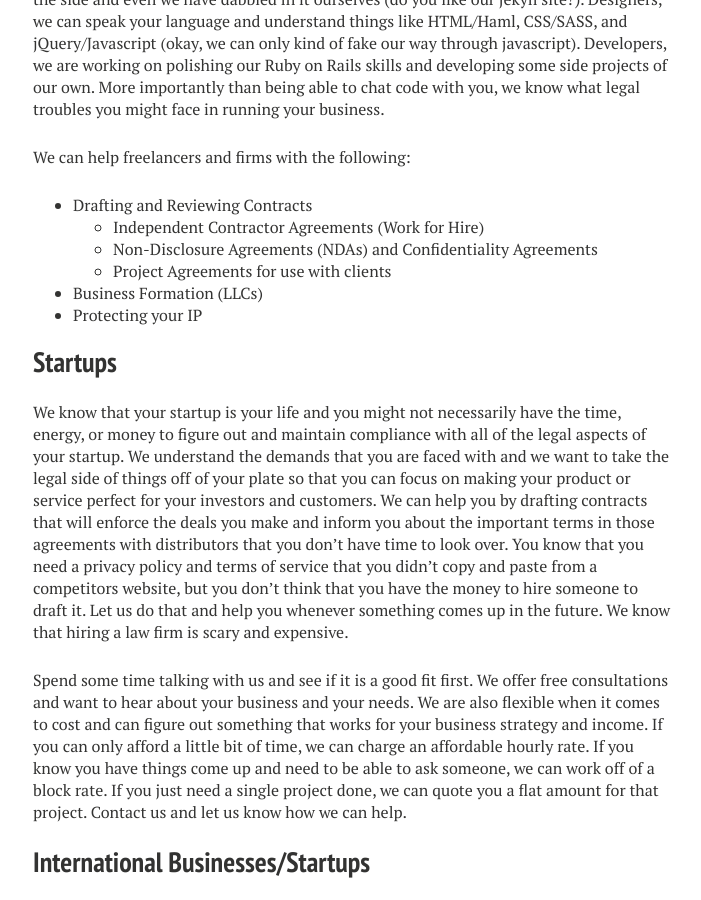
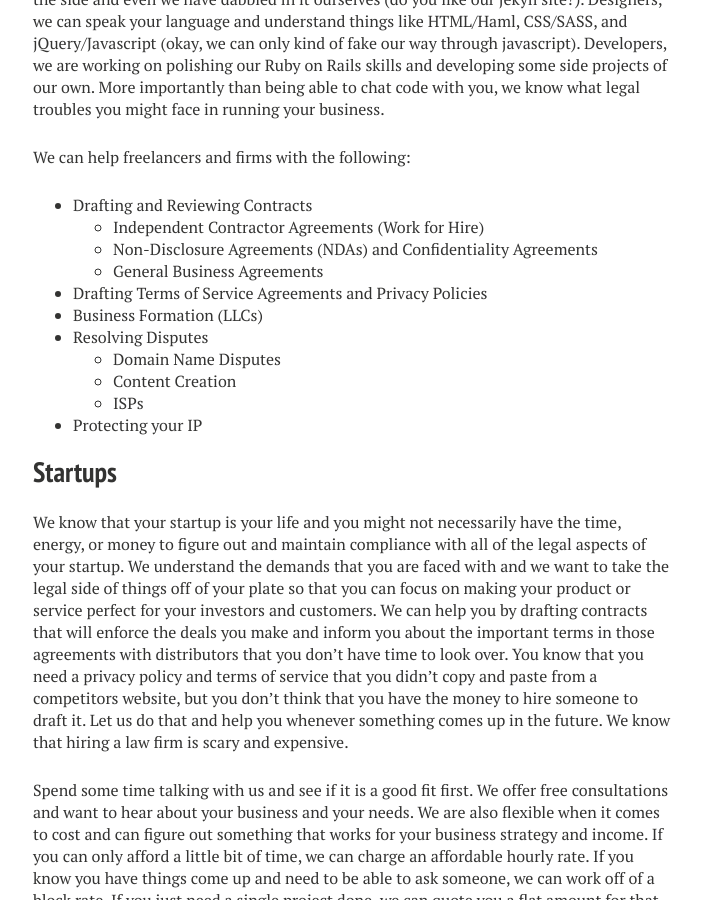
Before and after one commit to nerdyfergy/blg-site-mm3, a Jekyll site: the page built from industries/index.md, in a window 1280 px wide and 900 px high, scrolled down 1756 px. Shown: the whole window, without its empty margins (287-988 px from the left). Built offline with Jekyll 4.4.1, drawn with Linux system fonts in a browser that asks for light colours.

Commit message:
Update index.md

```diff
--- a/industries/index.md
+++ b/industries/index.md
@@ -49,8 +49,13 @@ We can help freelancers and firms with the following:
 * Drafting and Reviewing Contracts
   * Independent Contractor Agreements (Work for Hire)
   * Non-Disclosure Agreements (NDAs) and Confidentiality Agreements
-  * Project Agreements for use with clients
+  * General Business Agreements
+* Drafting Terms of Service Agreements and Privacy Policies
 * Business Formation (LLCs)
+* Resolving Disputes
+  * Domain Name Disputes
+  * Content Creation
+  * ISPs
 * Protecting your IP
 
 ## Startups
```
